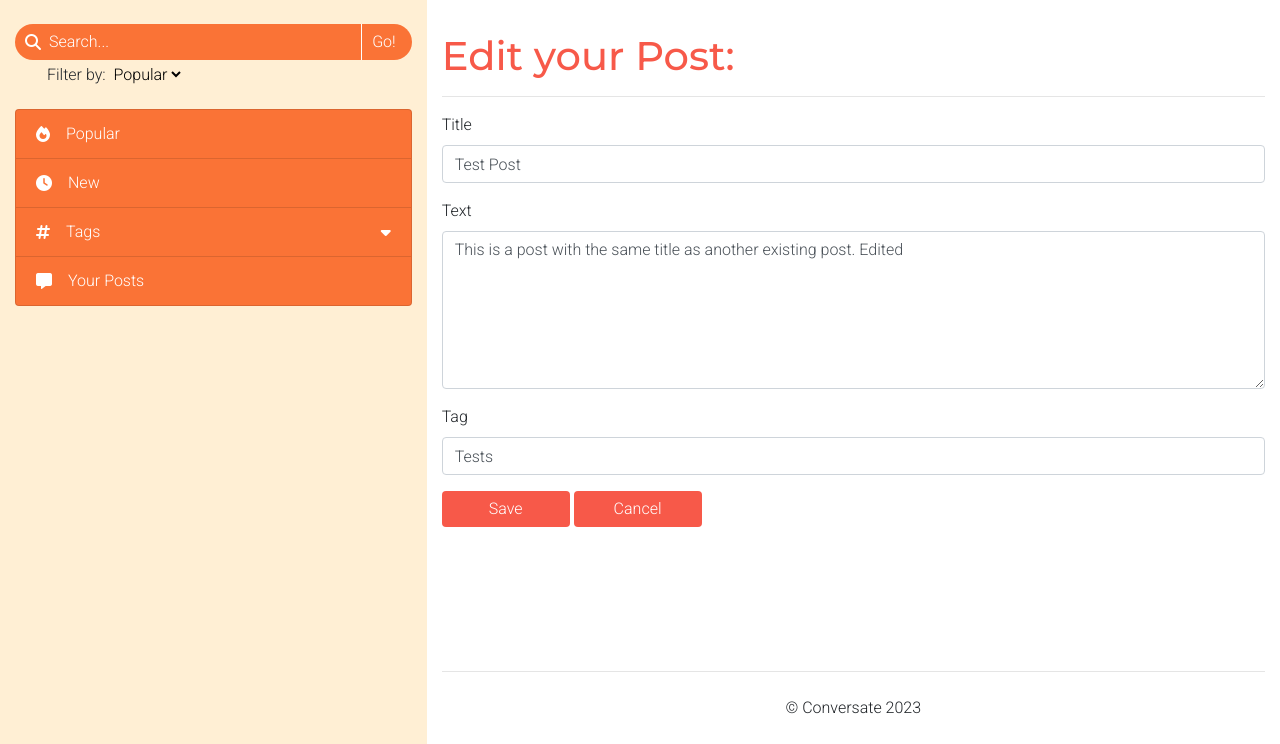
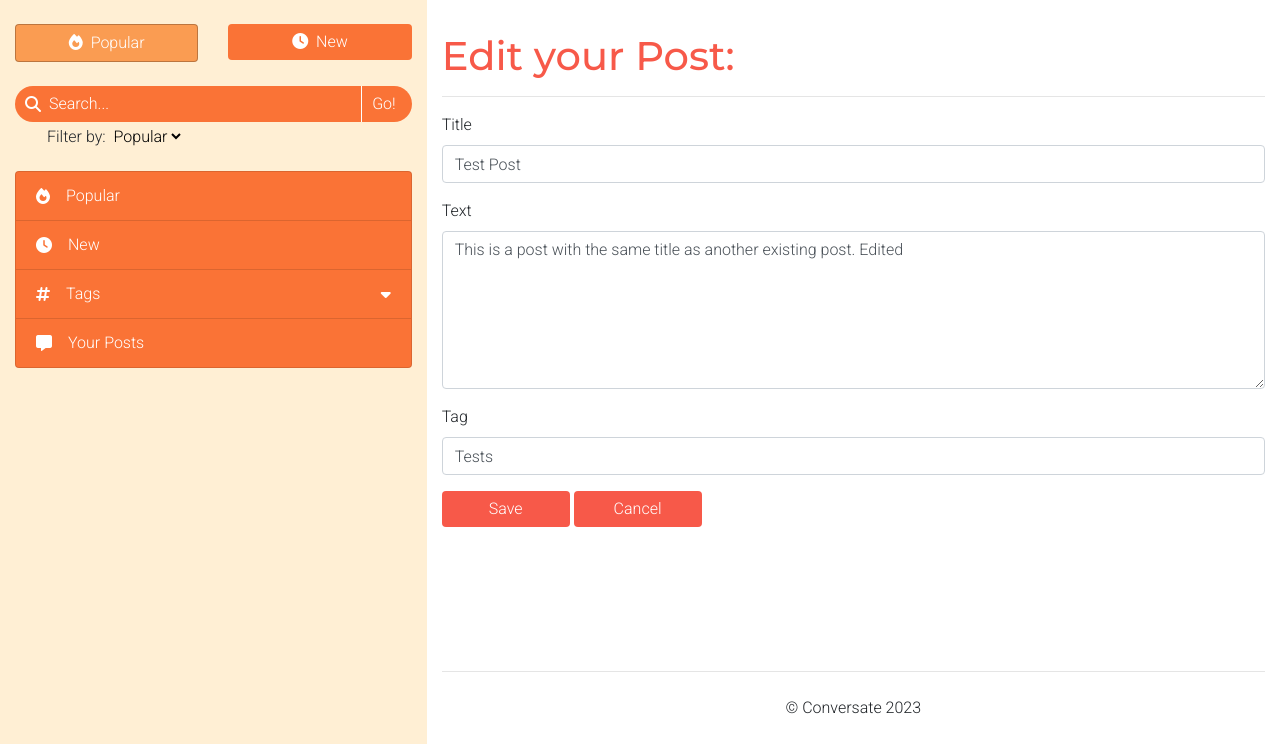
Before and after one commit to ShaneByrne0963/conversate-dot-com, a Django app: a page that uses templates/base.html in a window 1280 px wide. Shown: the part 56-800 px from the top of the page. Run offline with Django 3.2, Linux system fonts and the light colour scheme; a user stored in the database is signed in; data comes from the database, SQL or seed files in the repository; both versions use the stored data as it was after the commit; some libraries are stand-ins or nearby versions.

Commit message:
Add sort by buttons for post lists in side nav

```diff
--- a/forum/models.py
+++ b/forum/models.py
@@ -12,6 +12,12 @@ class SiteData(models.Model):
     """
     # endregion
     total_posts_created = models.IntegerField(default=0)
+
+
+class Profile(models.Model):
+    user = models.OneToOneField(User, on_delete=models.CASCADE,
+                                primary_key=True, related_name='profile')
+    sort_by_new = models.BooleanField(default=False)
 
 
 class Tag(models.Model):
--- a/forum/views.py
+++ b/forum/views.py
@@ -173,7 +173,6 @@ class EditPost(View):
         post.approved = False
 
         if post.tag.name != tag:
-            print('Different Tags')
             # Add the tag to the database if the tag doesn't already exist
             existing_tag = list(Tag.objects.filter(name=tag))
             tag_object = None
--- a/static/css/style.css
+++ b/static/css/style.css
@@ -111,10 +111,14 @@ a:hover {
 
 /* ------------------------------------------------------Side Navigation------------------------------------------------------ */
 
-.list-group-item-action,
-.list-group-item-action:focus {
+.side-nav-btn,
+.side-nav-btn:focus {
     color: white;
     background-color: #FA7336;
+    transition: color .15s ease-in-out,
+        background-color .15s ease-in-out,
+        border-color .15s ease-in-out,
+        box-shadow .15s ease-in-out;
 }
 
 /* Adds space for icons in the side nav */
@@ -125,17 +129,23 @@ a:hover {
     grid-template-rows: 1fr;
 }
 
-.list-group-item-action:hover,
-.list-group-item-action:hover {
+.side-nav-btn:hover {
     background-color: #f75949;
     color: white;
     font-weight: bold;
 }
 
-.list-group-item-action.active {
+.side-nav-btn.active {
     background-color: #FA9C52;
-    border-color: rgba(0, 0, 0, 0.25);
+    border: 1px solid rgba(0, 0, 0, 0.25);
 }
+
+/* Removing the extra thick border between "Tags" and "Your Posts" */
+#tag-collapse {
+    border-bottom: none;
+}
+
+/* ------------------------------------------------------Search Bar------------------------------------------------------ */
 
 .search-bar {
     border-radius: 32px;
@@ -180,11 +190,6 @@ a:hover {
     background: none;
     border: none;
     outline: none;
-}
-
-/* Removing the extra thick border between "Tags" and "Your Posts" */
-#tag-collapse {
-    border-bottom: none;
 }
 
 /* ------------------------------------------------------Default Template------------------------------------------------------ */
--- a/templates/base.html
+++ b/templates/base.html
@@ -69,6 +69,23 @@
             <div class="row">
                 <!-- Side nav -->
                 <nav class="d-none d-md-block col-4">
+                    <!-- Post filter by Popular/New -->
+                    <div class="container-fluid px-0 mt-4">
+                        <div class="row">
+                            <div class="col-6">
+                                <div class="btn btn-block side-nav-btn active">
+                                    <i class="fa-solid fa-fire mr-lg-1"></i>
+                                    Popular
+                                </div>
+                            </div>
+                            <div class="col-6">
+                                <div class="btn btn-block side-nav-btn">
+                                    <i class="fa-solid fa-clock mr-lg-1"></i>
+                                    New
+                                </div>
+                            </div>
+                        </div>
+                    </div>
                     <!-- Search Bar -->
                     <form action="{% url 'search_post' %}" method="GET" autocomplete="off">
                         <div class="search-bar mt-4">
@@ -78,7 +95,7 @@
                             <label for="search-input" class="sr-only">Search for a post</label>
                             <input type="text" id="search-input" name="search_query"
                                 {% if search_result %} value="{{ search_result }}"{% endif %} placeholder="Search..." required>
-                            <input type="submit" value="Go!">
+                            <input type="submit" class="side-nav-btn" value="Go!">
                         </div>
                         <label for="search-filter" class="ml-4 pl-2">Filter by:</label>
                         <select class="mt-1 mb-4 clickable" name="filter_by" id="search-filter">
@@ -88,15 +105,15 @@
                     </form>
                     <!-- Post navigation -->
                     <div class="list-group side-nav">
-                        <a class="list-group-item list-group-item-action clickable{% if selected_tab == 'Popular' %} active{% endif %}"
+                        <a class="list-group-item list-group-item-action side-nav-btn {% if selected_tab == 'Popular' %} active{% endif %}"
                             href="{% url 'home' %}">
                             <i class="fa-solid fa-fire mr-lg-3 center-to-container"></i>Popular
                         </a>
-                        <a class="list-group-item list-group-item-action clickable{% if selected_tab == 'Recent' %} active{% endif %}"
+                        <a class="list-group-item list-group-item-action side-nav-btn clickable{% if selected_tab == 'Recent' %} active{% endif %}"
                             href="{% url 'recent_posts' %}">
                             <i class="fa-solid fa-clock mr-lg-3 center-to-container"></i>New
                         </a>
-                        <a id="tag-collapse" class="list-group-item list-group-item-action clickable" data-toggle="collapse"
+                        <a id="tag-collapse" class="list-group-item list-group-item-action side-nav-btn clickable" data-toggle="collapse"
                             href="#side-nav-tags" role="button" aria-expanded="false" aria-controls="side-nav-tags">
                             <i class="fa-solid fa-hashtag mr-lg-3 center-to-container"></i>
                             <div>Tags</div>
@@ -104,15 +121,15 @@
                         </a>
                         <!-- Collapsible side nav tags -->
                         <div id="side-nav-tags" class="list-group collapse">
-                            <a href="#" class="list-group-item list-group-item-action pl-5" aria-current="true">
+                            <a href="#" class="list-group-item list-group-item-action side-nav-btn pl-5" aria-current="true">
                                 The current link item
                             </a>
-                            <a href="#" class="list-group-item list-group-item-action pl-5">A second link item</a>
-                            <a href="#" class="list-group-item list-group-item-action pl-5">A third link item</a>
-                            <a href="#" class="list-group-item list-group-item-action pl-5">A fourth link item</a>
+                            <a href="#" class="list-group-item list-group-item-action side-nav-btn pl-5">A second link item</a>
+                            <a href="#" class="list-group-item list-group-item-action side-nav-btn pl-5">A third link item</a>
+                            <a href="#" class="list-group-item list-group-item-action side-nav-btn pl-5">A fourth link item</a>
                         </div>
                         <!-- /.collapsible -->
-                        <a class="list-group-item list-group-item-action clickable">
+                        <a class="list-group-item list-group-item-action side-nav-btn clickable">
                             <i class="fa-solid fa-message mr-lg-3 center-to-container"></i>Your Posts
                         </a>
                     </div>
```
Also changed, not shown: db.sqlite3, forum/migrations/0006_profile.py (added).
